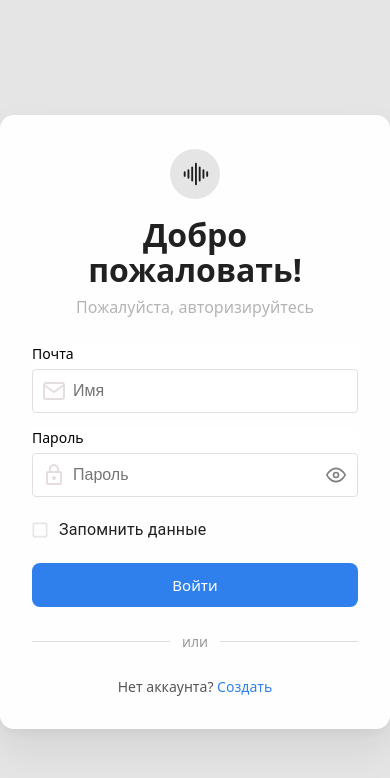
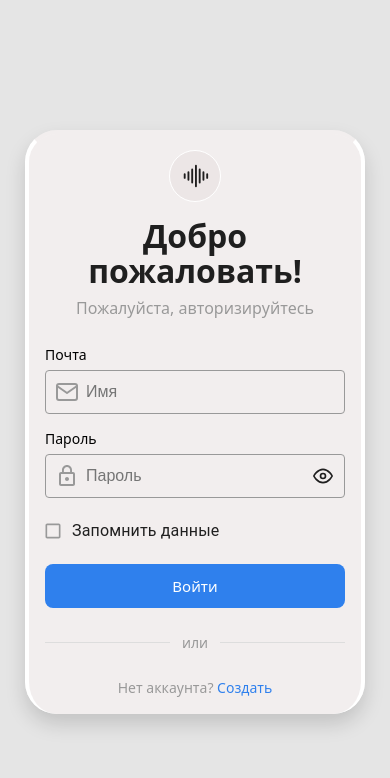
Before and after one commit to Rainatnight/itguru, a React (Vite) app: page / in a window 390 px wide. Shown: the top 778 px of the page. Built offline with nearby package versions, Linux system fonts and the light colour scheme.

Commit message:
fix: вынос стилей

```diff
--- a/src/App.tsx
+++ b/src/App.tsx
@@ -3,6 +3,7 @@ import AuthPage from "./pages/auth";
 import { ProtectedRoute } from "./components/ProtectedRoute/ProtectedRoute";
 import CatalogPage from "./pages/catalog";
 import "./App.css";
+import "./styles/colors.scss";
 import { ToastContainer } from "./components/Toast/ToastContainer";
 
 function App() {
--- a/src/components/AuthBlock/AuthBlock.module.scss
+++ b/src/components/AuthBlock/AuthBlock.module.scss
@@ -1,17 +1,27 @@
+@import "../../styles/colors.scss";
+
 .wrap {
   width: 400px;
-  background: rgba(255, 255, 255, 0.96);
-  border-radius: 14px;
+  background: rgba(243, 239, 239, 0.96);
+  border-radius: 32px;
+  border-top: 4px solid $main;
+  border-left: 4px solid #ffffff;
+  border-right: 4px solid #ffffff;
   padding: 32px;
-  box-shadow:
-    0 20px 40px rgba(0, 0, 0, 0.08),
-    0 4px 12px rgba(0, 0, 0, 0.05);
   backdrop-filter: blur(6px);
+  position: relative;
+
+  box-shadow: 0 10px 20px rgba(0, 0, 0, 0.15);
+
+  @media (max-width: 768px) {
+    width: 300px;
+    padding: 16px;
+  }
 }
 
 .icon {
-  background-color: #e5e5e5;
-  border: 2px solid white;
+  background-color: #ece6e6;
+  border: 1px solid white;
   border-radius: 50%;
   height: 50px;
   width: 50px;
@@ -34,7 +44,7 @@
 
 .subtitle {
   margin: 8px 0 24px;
-  color: #b4b4b4;
+  color: $secondary;
   text-align: center;
 }
 
@@ -72,7 +82,7 @@
   gap: 12px;
   margin: 24px 0;
   font-size: 14px;
-  color: #999;
+  color: $secondary;
 
   &::before,
   &::after {
@@ -86,7 +96,7 @@
 .footer {
   text-align: center;
   font-size: 14px;
-  color: #555;
+  color: $secondary;
 
   span {
     color: #2f80ed;
--- a/src/components/AuthBlock/AuthBlock.tsx
+++ b/src/components/AuthBlock/AuthBlock.tsx
@@ -80,7 +80,7 @@ export const AuthBlock = () => {
                 size="small"
                 onChange={handleRememberChange}
                 sx={{
-                  color: "#e5e5e5",
+                  color: "#999",
                   "&.Mui-checked": { color: "blue" },
                 }}
               />
--- a/src/components/InputField/InputField.module.scss
+++ b/src/components/InputField/InputField.module.scss
@@ -1,8 +1,10 @@
+@import "../../styles/colors.scss";
+
 .inputWrap {
   display: flex;
   flex-direction: column;
   width: 100%;
-  background: white;
+  background: $main;
 }
 
 .labelErrorRow {
@@ -26,7 +28,7 @@
   position: absolute;
   left: 10px;
   font-size: 20px;
-  color: #e4dede;
+  color: $secondary;
   pointer-events: none;
 }
 
@@ -35,23 +37,24 @@
   padding: 12px 12px 12px 40px;
   box-sizing: border-box;
 
-  background-color: #fff;
+  background-color: $main;
   color: #000;
-  border: 1px solid #e4dede;
+  border: 1px solid $secondary;
   border-radius: 4px;
   font-size: 16px;
+
   &:focus {
     outline: none;
-    border: 1px solid #ccc;
+    border: 1px solid $secondary;
   }
 }
 
 .rightIcon {
   position: absolute;
   right: 12px;
-  color: gray;
   cursor: pointer;
 }
+
 .error {
   color: red;
   font-size: 12px;
--- a/src/components/InputField/InputField.tsx
+++ b/src/components/InputField/InputField.tsx
@@ -1,6 +1,6 @@
-import React, { useState } from "react";
+import React, { useState, type JSX } from "react";
 import { MdLockOutline } from "react-icons/md";
-import { FiEye, FiEyeOff, FiMail, FiX } from "react-icons/fi";
+import { FiMail, FiX, FiEye, FiEyeOff } from "react-icons/fi";
 import cls from "./InputField.module.scss";
 
 export interface IErrors {
@@ -18,6 +18,16 @@ interface IProps {
   name: keyof IErrors;
 }
 
+const leftIcons: Record<keyof IErrors, JSX.Element> = {
+  username: <FiMail size={24} className={cls.icon} />,
+  password: <MdLockOutline size={24} className={cls.icon} />,
+};
+
+const labels: Record<keyof IErrors, string> = {
+  username: "Почта",
+  password: "Пароль",
+};
+
 export const InputField = ({
   errors,
   setErrors,
@@ -29,70 +39,57 @@ export const InputField = ({
 }: IProps) => {
   const [showPassword, setShowPassword] = useState(false);
 
-  const handleChange = (e: React.ChangeEvent<HTMLInputElement>) => {
+  const handleChange = React.useCallback(
+    (e: React.ChangeEvent<HTMLInputElement>) => {
       setValue(e.target.value);
-    setErrors((prev) => ({
-      ...prev,
-      [name]: "",
-    }));
-  };
+      setErrors((prev) => ({ ...prev, [name]: "" }));
+    },
+    [name, setValue, setErrors],
+  );
 
-  const togglePassword = () => setShowPassword((prev) => !prev);
-  const clearInput = () => setValue("");
+  const togglePassword = React.useCallback(
+    () => setShowPassword((prev) => !prev),
+    [],
+  );
+  const clearInput = React.useCallback(() => setValue(""), [setValue]);
 
-  const renderLeftIcon = () => {
-    if (name === "username") return <FiMail size={24} className={cls.icon} />;
-    if (name === "password")
-      return <MdLockOutline size={24} className={cls.icon} />;
-    return null;
-  };
+  const inputType = name === "password" && showPassword ? "text" : type;
 
-  const renderRightIcon = () => {
+  const RightIconMemo = React.useMemo(() => {
     if (name === "username" && value)
       return <FiX size={20} className={cls.rightIcon} onClick={clearInput} />;
+
     if (name === "password")
-      return (
-        <>
-          {showPassword ? (
+      return showPassword ? (
         <FiEyeOff
           size={20}
           className={cls.rightIcon}
           onClick={togglePassword}
         />
       ) : (
-            <FiEye
-              size={20}
-              className={cls.rightIcon}
-              onClick={togglePassword}
-            />
-          )}
-        </>
+        <FiEye size={20} className={cls.rightIcon} onClick={togglePassword} />
       );
+
     return null;
-  };
-
-  const getLabel = () => {
-    if (name === "username") return "Почта";
-    if (name === "password") return "Пароль";
-    return "";
-  };
+  }, [name, value, showPassword]);
 
   return (
     <div className={cls.inputWrap}>
       <div className={cls.labelErrorRow}>
-        <span className={cls.label}>{getLabel()}</span>
+        <span className={cls.label}>{labels[name]}</span>
         <span className={cls.error}>{errors?.[name] || "\u00A0"}</span>
       </div>
+
       <div className={cls.inputInner}>
-        {renderLeftIcon()}
+        {leftIcons[name]}
         <input
           className={cls.input}
-          type={name === "password" && showPassword ? "text" : type}
+          type={inputType}
           placeholder={placeholder}
           value={value}
           onChange={handleChange}
         />
-        {renderRightIcon()}
+        {RightIconMemo}
       </div>
     </div>
   );
--- /dev/null
+++ b/src/styles/colors.scss
@@ -0,0 +1,2 @@
+$main: rgba(243, 239, 239, 0.96);
+$secondary: #999;
```
Also changed, not shown: src/components/InputField/helpers/index.ts (added). Lines whose indentation alone changed are shown as unchanged.
